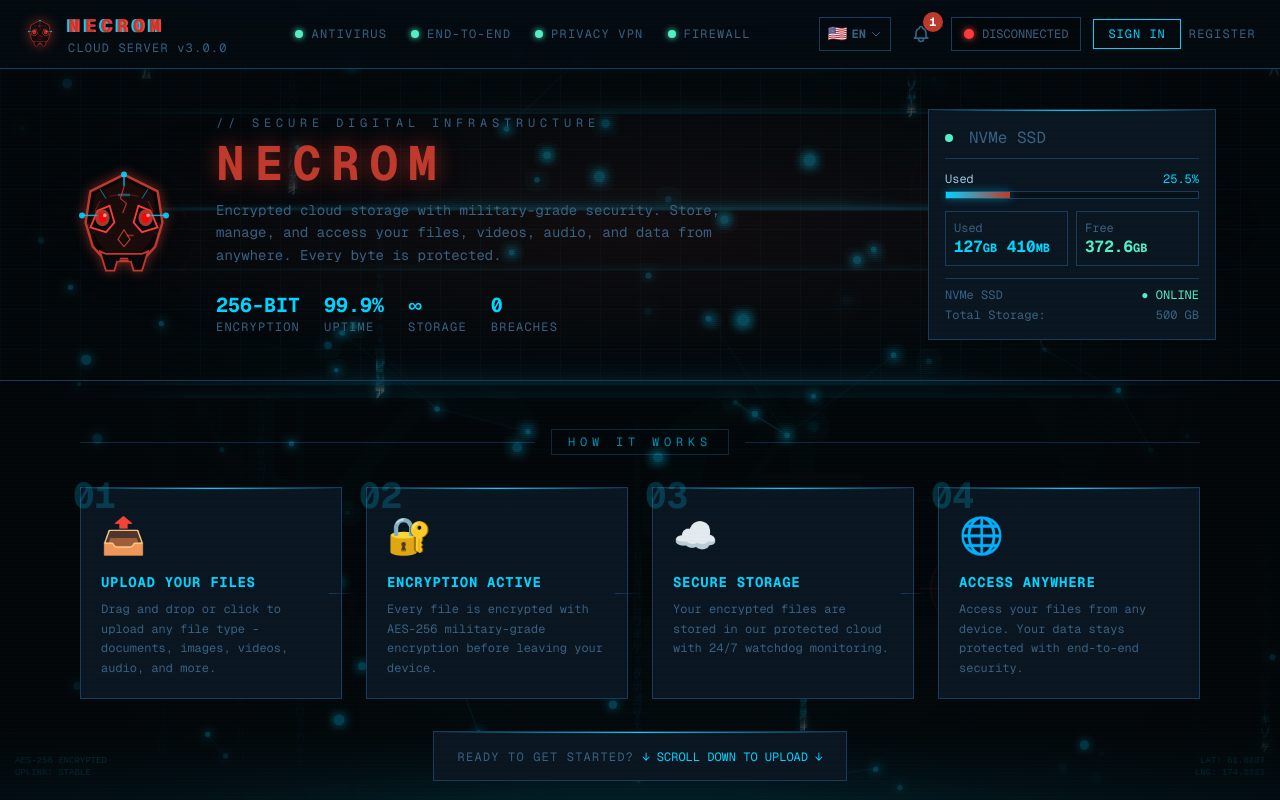
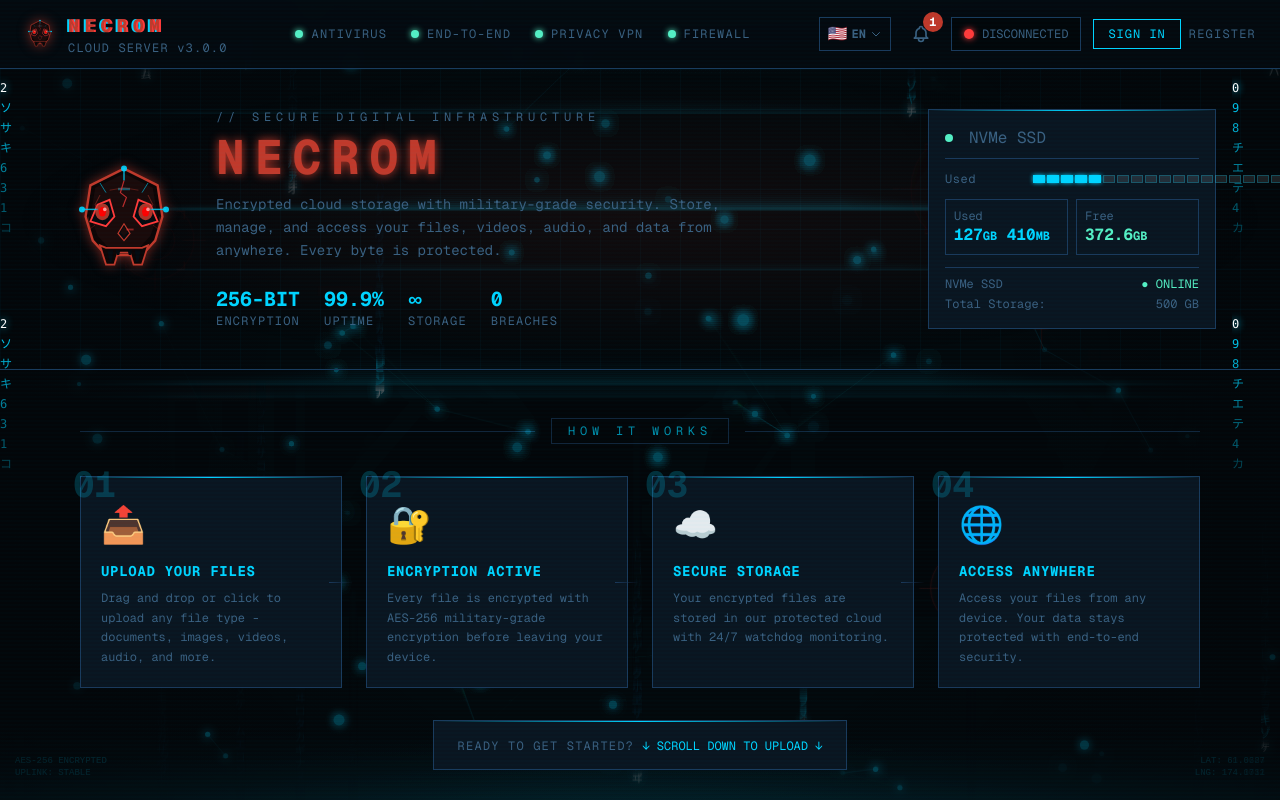
Before and after one commit to necrom729-code/Code-Somnia, a Next.js app: page / in a window 1280 px wide. Shown: the top 800 px of the page. Built offline with nearby package versions, Linux system fonts and the light colour scheme.

Commit message:
Add hacker aesthetic UI components: terminal, glitch text, data streams, progress bars

```diff
--- a/src/app/page.tsx
+++ b/src/app/page.tsx
@@ -6,6 +6,10 @@ import FileManager from "@/components/FileManager";
 import BackupManager from "@/components/BackupManager";
 import VPNPanel from "@/components/VPNPanel";
 import { NotificationBell } from "@/components/NotificationPanel";
+import Terminal from "@/components/Terminal";
+import GlitchText from "@/components/GlitchText";
+import HackerProgress from "@/components/HackerProgress";
+import DataStream from "@/components/DataStream";
 import { useAuth } from "@/lib/auth";
 import { useSecurity } from "@/lib/security";
 import { useI18n, LANGUAGES, type Language } from "@/lib/i18n";
@@ -44,6 +48,8 @@ export default function Home() {
 
   return (
     <div className="min-h-screen" style={{ background: "var(--necrom-bg)" }}>
+      <DataStream position="left" />
+      <DataStream position="right" />
       <NavBar />
 
       {/* Watchdogs Animation Overlay */}
@@ -96,7 +102,7 @@ export default function Home() {
                 fontFamily: "var(--font-geist-mono)",
               }}
             >
-              {t("home.title")}
+              <GlitchText text={t("home.title")} color="#c0392b" />
             </h1>
             <p className="text-sm max-w-lg leading-relaxed" style={{ color: "#3a6080" }}>
               {t("home.description")}
@@ -163,6 +169,21 @@ export default function Home() {
 
         <FileManager />
       </main>
+
+      {/* Terminal Section */}
+      <section className="max-w-6xl mx-auto px-4 pb-8">
+        <div className="flex items-center gap-4 mb-6">
+          <div className="h-px flex-1" style={{ background: "var(--necrom-border)" }} />
+          <div
+            className="text-xs tracking-[0.4em] px-4 py-1 border"
+            style={{ color: "#00ff41", borderColor: "#003300" }}
+          >
+            {"// TERMINAL"}
+          </div>
+          <div className="h-px flex-1" style={{ background: "var(--necrom-border)" }} />
+        </div>
+        <Terminal />
+      </section>
 
       {/* Footer */}
       <footer
@@ -409,23 +430,11 @@ function StorageUsage() {
 
       {/* Storage bar */}
       <div className="mb-3">
-        <div className="flex justify-between text-xs mb-1">
-          <span style={{ color: "#a0c8e0" }}>{t("storage.used")}</span>
-          <span style={{ color: "#00d4ff" }}>{percentage.toFixed(1)}%</span>
-        </div>
-        <div
-          className="h-2 border"
-          style={{ borderColor: "#1a3a5c", background: "rgba(0,0,0,0.3)" }}
-        >
-          <div
-            className="h-full transition-all duration-500"
-            style={{
-              width: `${percentage}%`,
-              background: "linear-gradient(90deg, #00d4ff, #c0392b)",
-              boxShadow: "0 0 10px rgba(0,212,255,0.5)"
-            }}
-          />
-        </div>
+        <HackerProgress
+          value={percentage}
+          label={t("storage.used")}
+          color="#00d4ff"
+        />
       </div>
 
       {/* Storage values */}
--- a/src/app/settings/page.tsx
+++ b/src/app/settings/page.tsx
@@ -5,6 +5,8 @@ import { useRouter } from "next/navigation";
 import Link from "next/link";
 import SkullIcon from "@/components/SkullIcon";
 import AvatarGallery, { AVATAR_OPTIONS, type AvatarOption } from "@/components/AvatarGallery";
+import GlitchText from "@/components/GlitchText";
+import DataStream from "@/components/DataStream";
 import { useAuth, type Theme } from "@/lib/auth";
 import { useI18n, LANGUAGES } from "@/lib/i18n";
 
@@ -161,6 +163,8 @@ export default function SettingsPage() {
 
   return (
     <div className="min-h-screen" style={{ background: "var(--necrom-bg)" }}>
+      <DataStream position="left" />
+      <DataStream position="right" />
       {/* Nav */}
       <nav
         className="border-b px-6 py-3 flex items-center justify-between sticky top-0 z-40"
@@ -217,7 +221,7 @@ export default function SettingsPage() {
             className="text-xs tracking-[0.4em] px-4 py-1 border"
             style={{ color: "#00d4ff", borderColor: "#1a3a5c" }}
           >
-            {t("settings.title")}
+            <GlitchText text={t("settings.title")} color="#00d4ff" />
           </div>
           <div className="h-px flex-1" style={{ background: "var(--necrom-border)" }} />
         </div>
--- /dev/null
+++ b/src/components/DataStream.tsx
@@ -0,0 +1,70 @@
+"use client";
+
+import { useEffect, useState, useRef } from "react";
+
+interface DataStreamProps {
+  position?: "left" | "right";
+}
+
+export default function DataStream({ position = "left" }: DataStreamProps) {
+  const [chars, setChars] = useState<string[]>([]);
+  const charsRef = useRef("アイウエオカキクケコサシスセソタチツテト0123456789ABCDEF");
+
+  useEffect(() => {
+    const stream = Array.from({ length: 8 }, () =>
+      charsRef.current[Math.floor(Math.random() * charsRef.current.length)]
+    );
+    setChars(stream);
+
+    const interval = setInterval(() => {
+      const newChars = Array.from({ length: 8 }, () =>
+        charsRef.current[Math.floor(Math.random() * charsRef.current.length)]
+      );
+      setChars(newChars);
+    }, 200);
+
+    return () => clearInterval(interval);
+  }, []);
+
+  const isLeft = position === "left";
+
+  return (
+    <div
+      className="fixed top-0 bottom-0 w-12 pointer-events-none z-10 overflow-hidden"
+      style={{
+        [isLeft ? "left" : "right"]: 0,
+      }}
+    >
+      <div className="flex flex-col gap-1 pt-20">
+        {chars.map((char, i) => (
+          <span
+            key={i}
+            className="text-xs font-mono animate-pulse"
+            style={{
+              color: i === 0 ? "#ffffff" : "#00d4ff",
+              textShadow: i === 0 ? "0 0 8px #00d4ff" : "none",
+              opacity: 1 - i * 0.1,
+            }}
+          >
+            {char}
+          </span>
+        ))}
+      </div>
+      <div className="flex flex-col gap-1 mt-20">
+        {chars.map((char, i) => (
+          <span
+            key={`dup-${i}`}
+            className="text-xs font-mono animate-pulse"
+            style={{
+              color: i === 0 ? "#ffffff" : "#00d4ff",
+              textShadow: i === 0 ? "0 0 8px #00d4ff" : "none",
+              opacity: 1 - i * 0.1,
+            }}
+          >
+            {char}
+          </span>
+        ))}
+      </div>
+    </div>
+  );
+}
--- /dev/null
+++ b/src/components/GlitchText.tsx
@@ -0,0 +1,41 @@
+"use client";
+
+import { useEffect, useState } from "react";
+
+interface GlitchTextProps {
+  text: string;
+  className?: string;
+  color?: string;
+}
+
+export default function GlitchText({ text, className = "", color = "#00d4ff" }: GlitchTextProps) {
+  const [glitching, setGlitching] = useState(false);
+  const [glitchChars, setGlitchChars] = useState<string>("");
+  const glitchCharsStr = "!@#$%^&*()_+-=[]{}|;':\",./<>?";
+
+  useEffect(() => {
+    const interval = setInterval(() => {
+      const randomChars = Array.from({ length: text.length }, () =>
+        glitchCharsStr[Math.floor(Math.random() * glitchCharsStr.length)]
+      ).join("");
+      setGlitchChars(randomChars);
+      setGlitching(true);
+      setTimeout(() => setGlitching(false), 150);
+    }, 3000 + Math.random() * 2000);
+    return () => clearInterval(interval);
+  }, [text]);
+
+  return (
+    <span
+      className={`${className} relative inline-block ${glitching ? "animate-pulse" : ""}`}
+      style={{
+        color,
+        textShadow: glitching
+          ? `-2px 0 #ff00ff, 2px 0 #00ffff`
+          : `0 0 10px ${color}`,
+      }}
+    >
+      {glitching ? glitchChars : text}
+    </span>
+  );
+}
--- /dev/null
+++ b/src/components/HackerProgress.tsx
@@ -0,0 +1,54 @@
+"use client";
+
+interface HackerProgressProps {
+  value: number;
+  max?: number;
+  label?: string;
+  color?: string;
+}
+
+export default function HackerProgress({
+  value,
+  max = 100,
+  label,
+  color = "#00d4ff",
+}: HackerProgressProps) {
+  const percentage = Math.min((value / max) * 100, 100);
+  const filledBars = Math.floor(percentage / 5);
+  const emptyBars = 20 - filledBars;
+
+  return (
+    <div className="flex items-center gap-2">
+      {label && (
+        <span className="text-xs tracking-wider" style={{ color: "#3a6080", minWidth: "80px" }}>
+          {label}
+        </span>
+      )}
+      <div className="flex gap-0.5">
+        {Array.from({ length: filledBars }).map((_, i) => (
+          <div
+            key={`filled-${i}`}
+            className="w-3 h-2"
+            style={{
+              background: color,
+              boxShadow: `0 0 4px ${color}`,
+            }}
+          />
+        ))}
+        {Array.from({ length: emptyBars }).map((_, i) => (
+          <div
+            key={`empty-${i}`}
+            className="w-3 h-2"
+            style={{
+              background: "rgba(255,255,255,0.1)",
+              border: `1px solid ${color}40`,
+            }}
+          />
+        ))}
+      </div>
+      <span className="text-xs font-mono" style={{ color }}>
+        {percentage.toFixed(0)}%
+      </span>
+    </div>
+  );
+}
--- /dev/null
+++ b/src/components/Terminal.tsx
@@ -0,0 +1,95 @@
+"use client";
+
+import { useState } from "react";
+import { useI18n } from "@/lib/i18n";
+
+export default function Terminal() {
+  const { t } = useI18n();
+  const [lines, setLines] = useState<string[]>([]);
+  const [currentLine, setCurrentLine] = useState("");
+  const [history, setHistory] = useState<string[]>([
+    "> NECROM CLOUD TERMINAL v3.0.0",
+    "> INITIALIZING SYSTEM...",
+    "> CONNECTING TO SECURE SERVER...",
+    "> ENCRYPTION: AES-256 ACTIVE",
+    "> PROTOCOL: WATCH_DOGS",
+    "> SYSTEM READY",
+    "",
+  ]);
+
+  const commands = [
+    "status",
+    "help",
+    "scan",
+    "backup",
+    "vpn connect",
+    "clear",
+    "exit",
+  ];
+
+  function handleKeyDown(e: React.KeyboardEvent) {
+    if (e.key === "Enter") {
+      const cmd = currentLine.trim().toLowerCase();
+      if (cmd) {
+        setHistory((prev) => [...prev, `> ${cmd}`]);
+
+        const responses: Record<string, string> = {
+          status: "ALL SYSTEMS OPERATIONAL // PROTECTIONS ACTIVE",
+          help: "AVAILABLE COMMANDS: status, scan, backup, vpn connect, clear, exit",
+          scan: "SCANNING NETWORK... THREATS DETECTED: 0",
+          backup: "INITIATING BACKUP PROTOCOL...",
+          "vpn connect": "CONNECTING TO SECURE SERVER...",
+          clear: "CLEARING TERMINAL...",
+          exit: "LOGGING OUT...",
+        };
+
+        const response = responses[cmd] || `COMMAND NOT RECOGNIZED: ${cmd}`;
+        setHistory((prev) => [...prev, response, ""]);
+      }
+      setCurrentLine("");
+
+      // Auto-scroll to bottom
+      setTimeout(() => {
+        const terminal = document.getElementById("terminal-output");
+        if (terminal) terminal.scrollTop = terminal.scrollHeight;
+      }, 10);
+    }
+  }
+
+  return (
+    <div
+      className="border p-4 font-mono text-xs"
+      style={{
+        background: "rgba(0, 10, 0, 0.8)",
+        borderColor: "#00ff41",
+        height: "200px",
+        overflow: "hidden",
+      }}
+    >
+      <div
+        id="terminal-output"
+        className="h-[160px] overflow-y-auto mb-2"
+        style={{ color: "#00ff41" }}
+      >
+        {history.map((line, i) => (
+          <div key={i} className="whitespace-pre-wrap">
+            {line}
+          </div>
+        ))}
+      </div>
+      <div className="flex items-center" style={{ color: "#00ff41" }}>
+        <span>{">"}</span>
+        <input
+          type="text"
+          value={currentLine}
+          onChange={(e) => setCurrentLine(e.target.value)}
+          onKeyDown={handleKeyDown}
+          className="bg-transparent border-none outline-none ml-2 flex-1"
+          style={{ color: "#00ff41" }}
+          placeholder="Enter command..."
+          autoFocus
+        />
+      </div>
+    </div>
+  );
+}
```
